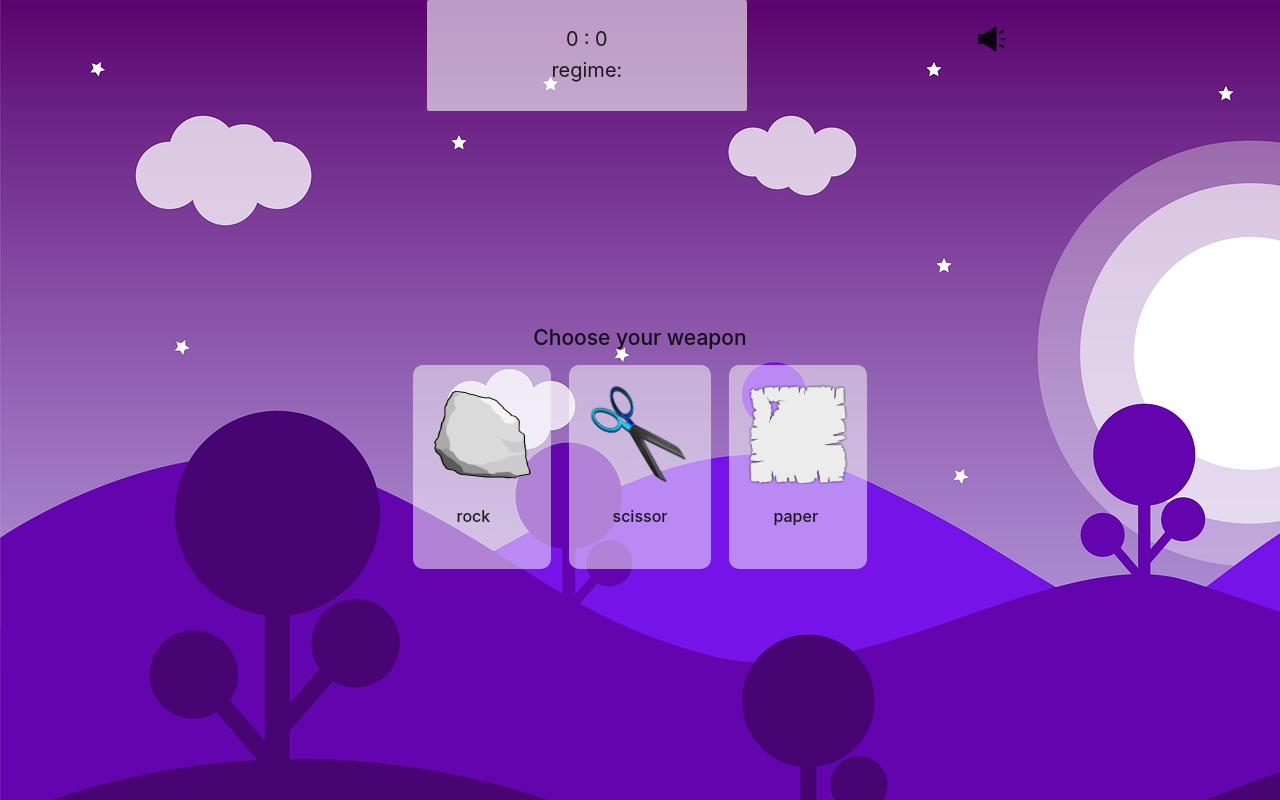
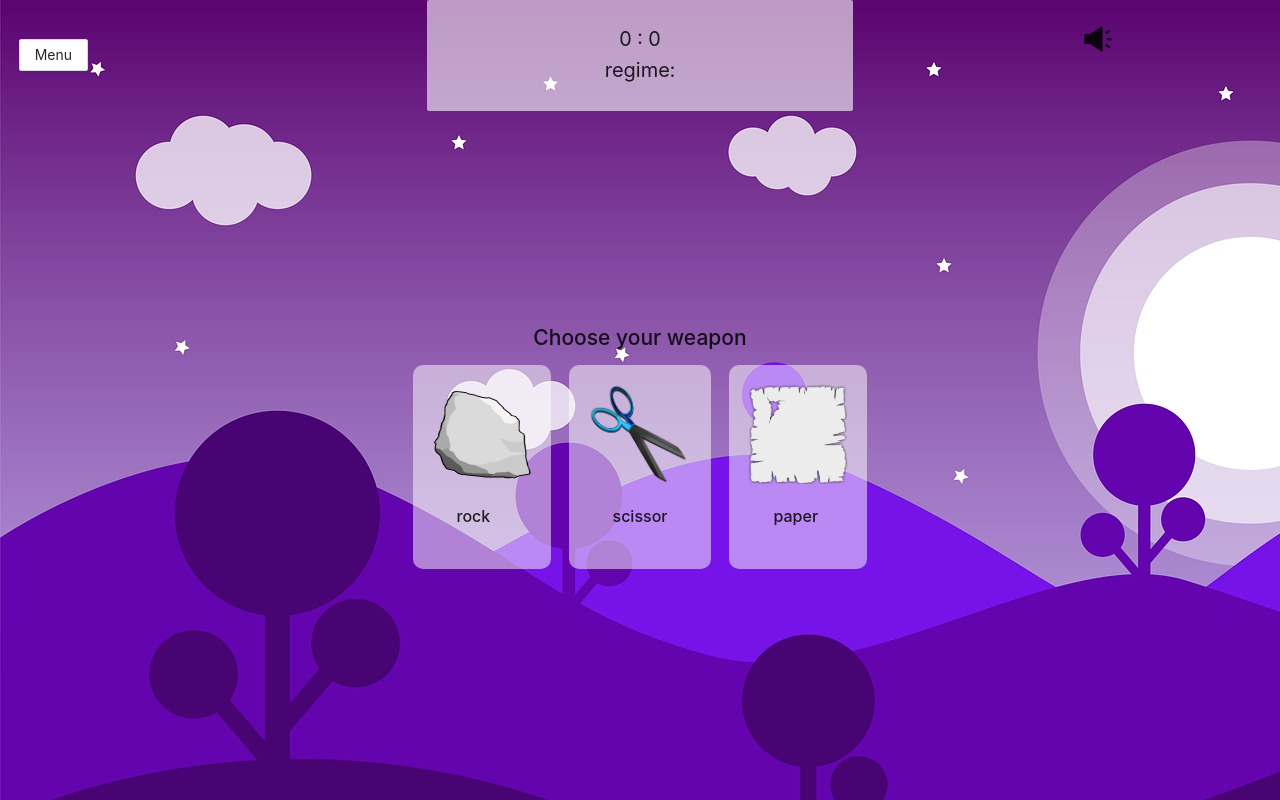
Before and after one commit to Velidoss/react-game, a React (Create React App) app in the folder react-game/: page /game in a window 1280 px wide. Built offline with nearby package versions, Linux system fonts and the light colour scheme.

Commit message:
feat: added state refreshing

```diff
--- a/react-game/src/Context/GameContext/GameReducer.js
+++ b/react-game/src/Context/GameContext/GameReducer.js
@@ -4,6 +4,7 @@ import {
   SET_ENEMY_WEAPON,
   EVALUATE_FIGHT,
   SWITCH_STAGE,
+  REFRESH_STATE
 } from './actions';
 
 
@@ -29,6 +30,17 @@ const GameReducer = (state, action) => {
       return {
         ...state,
         gameStage: payload,
+      }
+    case REFRESH_STATE:
+      return {
+        weapon: '',
+        enemyWeapon: '',
+        fightResult: '',
+        gameStage: 'choose',
+        score: {
+          player: 0,
+          enemy: 0,
+        }
       }
     case ADD_WIN:
       if(!payload.player && !payload.enemy) {
--- a/react-game/src/Context/GameContext/GameState.js
+++ b/react-game/src/Context/GameContext/GameState.js
@@ -6,7 +6,8 @@ import {
   SET_ENEMY_WEAPON,
   ADD_WIN,
   SWITCH_STAGE,
-  EVALUATE_FIGHT} from './actions';
+  EVALUATE_FIGHT,
+  REFRESH_STATE} from './actions';
 import getEnemyWeapon from '../../utils/getEnemyWeapon';
 import getWinner from './../../utils/getWinner';
 import gameConstants from './../../constants/gameConstants';
@@ -32,6 +33,12 @@ const GameState = ({children}) => {
       type: SET_WEAPON,
       payload: weapon
     });
+  }
+
+  const refreshStateAC = () => {
+    dispatch({
+      type: REFRESH_STATE,
+    })
   }
 
   const setEnemyWeaponAC = () => {
@@ -83,6 +90,7 @@ const GameState = ({children}) => {
       setScoreAC,
       switchStageAC,
       evaluateFightAC,
+      refreshStateAC
     }}
   >
     {children}
--- a/react-game/src/Context/GameContext/actions.js
+++ b/react-game/src/Context/GameContext/actions.js
@@ -3,3 +3,4 @@ export const ADD_WIN = 'ADD_WIN';
 export const SET_ENEMY_WEAPON = 'SET_ENEMY_WEAPON';
 export const EVALUATE_FIGHT = 'EVALUATE_FIGHT';
 export const SWITCH_STAGE = 'SWITCH_STAGE';
+export const REFRESH_STATE = 'REFRESH_STATE';
--- a/react-game/src/Context/MainContext/MainState.js
+++ b/react-game/src/Context/MainContext/MainState.js
@@ -6,7 +6,10 @@ const MainState = ({children}) => {
   const [globalRegime, setGlobalRegime] = useState('menu');
   const [gameRegime, setGameRegime] = useState('');
 
-
+  const refreshMainState = () => {
+    setGlobalRegime('menu')
+    setGameRegime('bo3')
+  }
 
   return <MainContext.Provider
     value={{
@@ -14,6 +17,7 @@ const MainState = ({children}) => {
       setGlobalRegime,
       gameRegime,
       setGameRegime,
+      refreshMainState
     }}
   >
     {children}
--- a/react-game/src/components/Game/ResultComponent/ResultComponent.jsx
+++ b/react-game/src/components/Game/ResultComponent/ResultComponent.jsx
@@ -8,7 +8,7 @@ import { NavLink } from 'react-router-dom';
 const ResultComponent = ({gameRegime}) => {
 
   const {
-    state, switchStageAC
+    state, switchStageAC, refreshStateAC
   } = useContext(GameContext);
 
   const {fightResult, score} = state;
@@ -35,7 +35,7 @@ const ResultComponent = ({gameRegime}) => {
       <Row justify="center">
         <Col style={{display:'flex', justifyContent: 'center', flexDirection:'column'}}>
           <h2>You have lost a battle! Wanna play another one?</h2>
-          <NavLink to="/regimes" >Start new game</NavLink>
+          <Button onClick={() => refreshStateAC()}><NavLink to="/regimes" >Start new game</NavLink></Button>
         </Col>
       </Row>
     )
@@ -55,7 +55,7 @@ const ResultComponent = ({gameRegime}) => {
       <Row justify="center">
         <Col style={{display:'flex', justifyContent: 'center', flexDirection:'column'}}>
           <h2>You have won a battle! Wanna play another one?</h2>
-          <NavLink to="/regimes" >Start new game</NavLink>
+          <Button onClick={() => refreshStateAC()}><NavLink to="/regimes" >Start new game</NavLink></Button>
         </Col>
       </Row>
     )
--- a/react-game/src/components/InfoButtons/InfoButtons.jsx
+++ b/react-game/src/components/InfoButtons/InfoButtons.jsx
@@ -1,6 +1,6 @@
 import React, {useContext, useEffect, useState} from 'react';
-import {useLocation} from 'react-router-dom';
-import {Row, Col} from 'antd';
+import { useLocation, NavLink } from 'react-router-dom';
+import { Row, Col, Button } from 'antd';
 import SoundSwitcher from './../SoundSwitcher/SoundSwitcher';
 import ScoreComponent from './../Score/ScoreComponent';
 import GameContext from './../../Context/GameContext/GameContext';
@@ -24,8 +24,23 @@ const InfoButtons = () => {
   return (
     <Row style={{height: '100px'}}>
       <Col
-        md={{span: 6, offset: 8}}
-        xs={{span: 18}}
+        md={{span: 2}}
+        xs={{span: 6}}
+        style={{
+          display: 'flex',
+          justifyContent: 'center',
+          alignItems: 'center'
+        }}
+      >
+        <Button>
+          <NavLink to="/regimes">
+            Menu
+          </NavLink>
+        </Button>
+      </Col>
+      <Col
+        md={{span: 8, offset: 6}}
+        xs={{span: 12}}
       >
         {
           showScore
--- a/react-game/src/utils/checkIsGameFinished.js
+++ b/react-game/src/utils/checkIsGameFinished.js
@@ -7,7 +7,7 @@ const checkIsGameFinished = (score, regime) => {
     return (player === 3 || enemy === 3) && true;
   }
   if (regime === 'domination') {
-    return (player - enemy > 2 || enemy - player > 2) && true;
+    return (player - enemy >= 2 || enemy - player >= 2) && true;
   }
   return false;
 };
```
